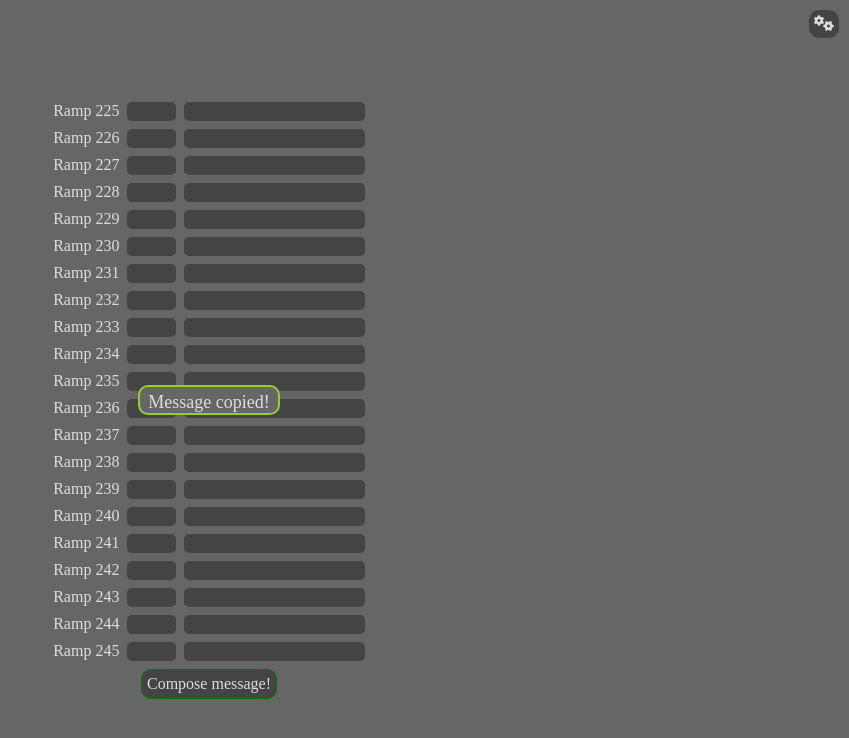
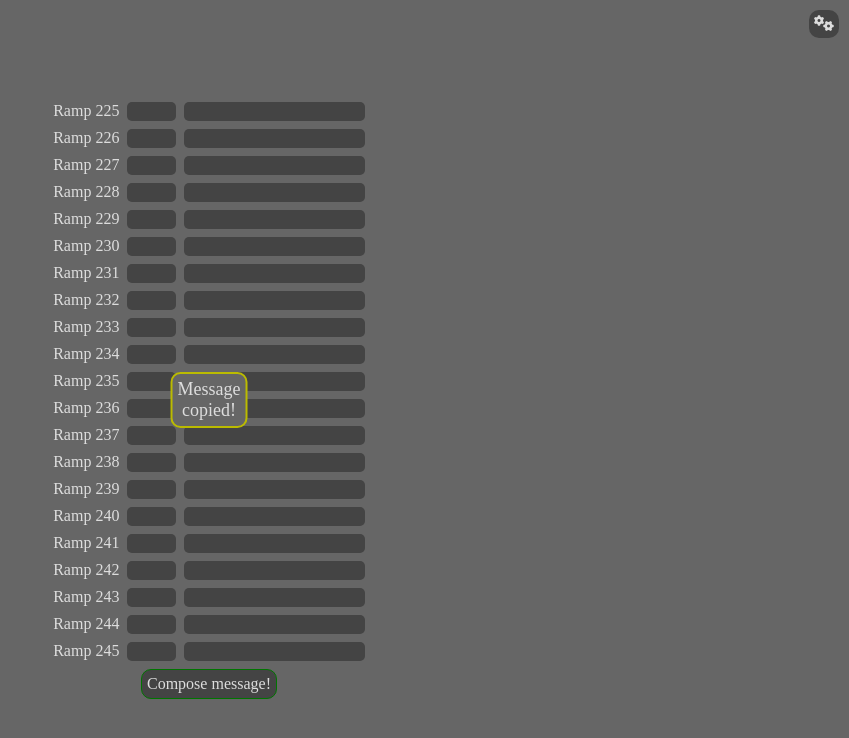
Before and after one commit to Rilivaine/Ark-Helper, a plain HTML site: page index.html in a window 1280 px wide. Both pictures are taken after a click on the element "Compose message!". Shown: the whole page, without its empty margins (431-1280 px from the left). Drawn offline with Linux system fonts and the light colour scheme.

Commit message:
Tweak and fix popup

```diff
--- a/index.html
+++ b/index.html
@@ -87,10 +87,10 @@
     #popup {
       text-align: center;
       font-size: 18px;
-      width: 10%;
-      height: 16px;
+      width: fit-content;
+      height: fit-content;
       background-color: #666;
-      border: 2px solid yellowgreen;
+      border: 2px solid #BBBB00;
       border-radius: 10px;
       padding: 5px;
       position: absolute;
```
